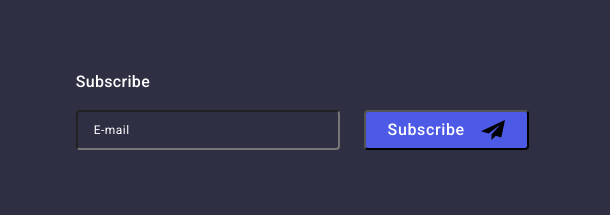
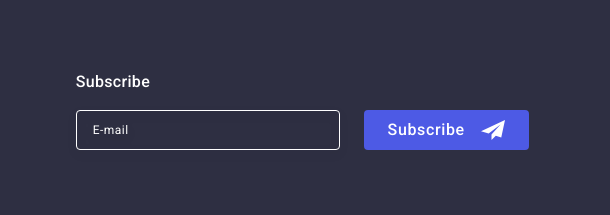
Before and after one commit to Mel3301/goit-markup-hw-05, a plain HTML site: page index.html in a window 1280 px wide. Shown: the part 2942-3157 px from the top of the page, 670-1280 px from the left. Drawn offline with Linux system fonts and the light colour scheme.

Commit message:
wtf footer
wtf footer

```diff
--- a/scss/block/_footer.scss
+++ b/scss/block/_footer.scss
@@ -106,12 +106,13 @@
           height: 40px;
           width: 264px;
           border-radius: 4px;
-          filter: drop-shadow (0px 4px 4px rgba(0, 0, 0, 0.15));
           background-color: transparent;
           font-size: 12px;
           line-height: 1.5;
           letter-spacing: 0.04em;
+          filter: drop-shadow(0px 4px 4px rgba(0, 0, 0, 0.15));
           padding-left: 16px;
+          border: 1px solid #ffffff;
           color: #ffffff;
           &::placeholder {
             color: #ffffff;
@@ -124,6 +125,7 @@
           height: 40px;
           justify-content: center;
           align-items: center;
+          border: none;
           font-family: "Roboto", sans-serif;
           font-weight: 500;
           line-height: 1.5;
@@ -141,6 +143,7 @@
 
           .footer-submit-icon {
             margin-left: 16px;
+            fill: white;
           }
         }
       }
```
Also changed, not shown: css/styles.css, 1 other file.
